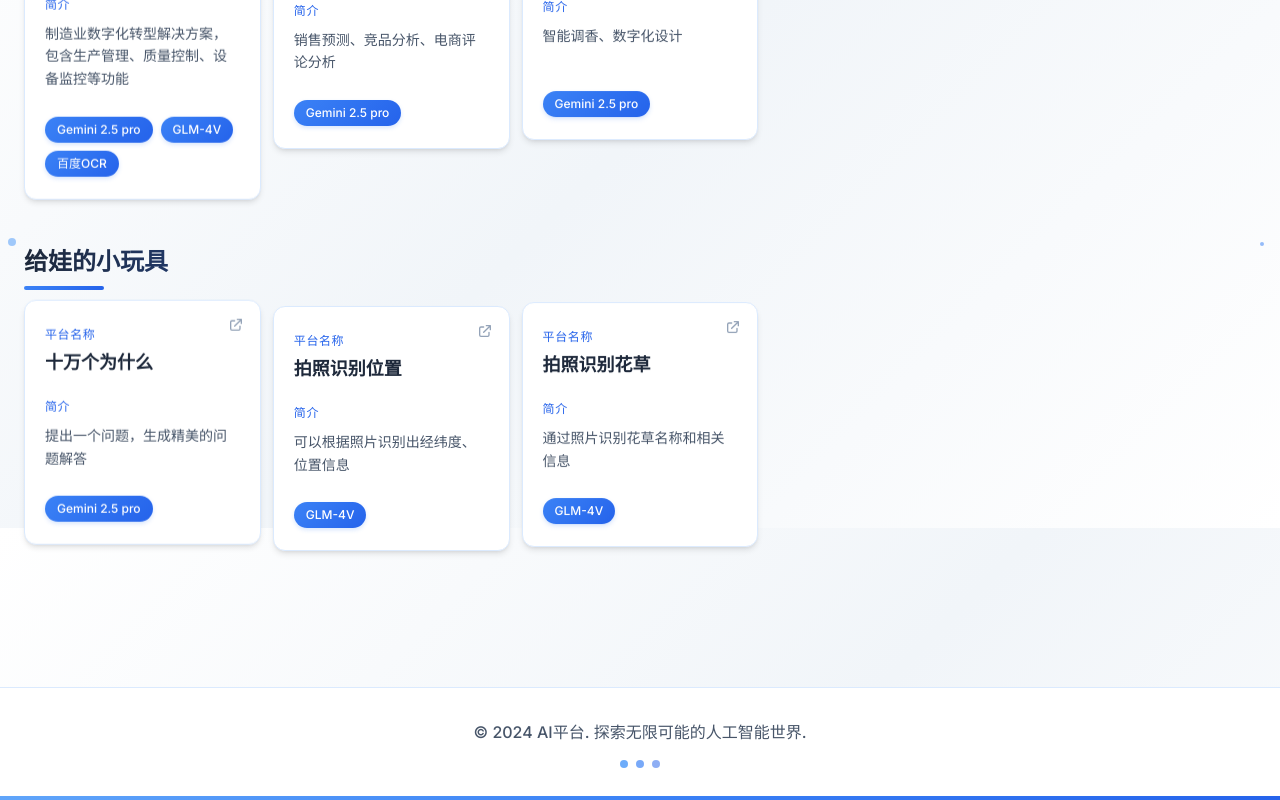
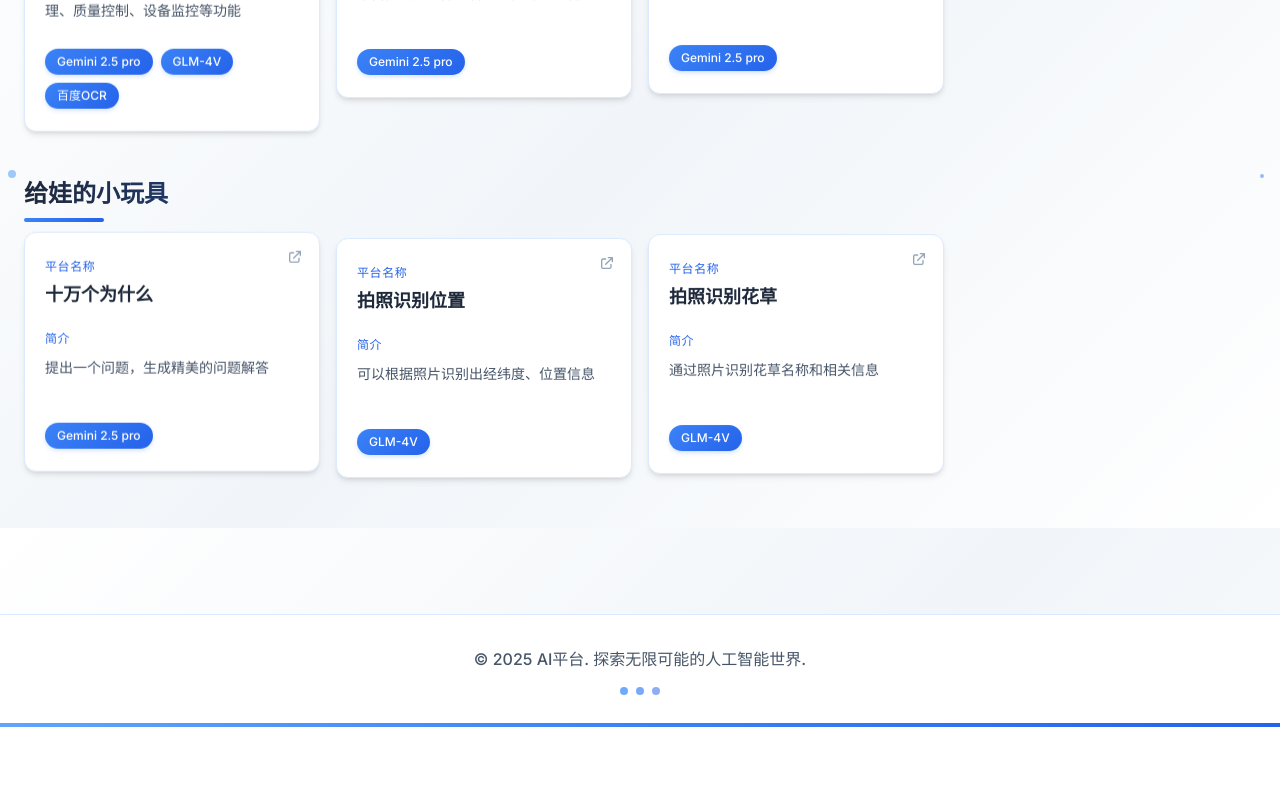
Before and after one commit to wangpeng1017/myaiportal, a Next.js app: page / in a window 1280 px wide. Shown: the part 1072-1872 px from the top of the page. After the commit the page ends 1799 px from the top, so only its background shows below. Built offline with nearby package versions, Linux system fonts and the light colour scheme.

Commit message:
更新版权年份至2025，增加平台卡片宽度30%

```diff
--- a/src/app/page.tsx
+++ b/src/app/page.tsx
@@ -20,7 +20,7 @@
         <div className="relative max-w-7xl mx-auto px-4 sm:px-6 lg:px-8 py-8">
           <div className="text-center">
             <p className="text-slate-600 font-medium">
-              &copy; 2024 AI平台. 探索无限可能的人工智能世界.
+              &copy; 2025 AI平台. 探索无限可能的人工智能世界.
             </p>
             <div className="mt-4 flex justify-center space-x-2">
               <div className="w-2 h-2 bg-blue-400 rounded-full animate-pulse"></div>
--- a/src/components/Section.tsx
+++ b/src/components/Section.tsx
@@ -19,8 +19,8 @@
         <div className="absolute -top-1 -right-2 w-1 h-1 bg-blue-500 rounded-full opacity-80 animate-pulse" style={{animationDelay: '0.5s'}}></div>
       </div>
 
-      {/* 使用更紧凑的5列网格布局，减小间距 */}
-      <div className="grid grid-cols-2 md:grid-cols-3 lg:grid-cols-4 xl:grid-cols-5 gap-3">
+      {/* 调整网格布局以增加卡片宽度 */}
+      <div className="grid grid-cols-1 md:grid-cols-2 lg:grid-cols-3 xl:grid-cols-4 gap-4">
         {section.platforms.map((platform, index) => (
           <div
             key={platform.id}
```
